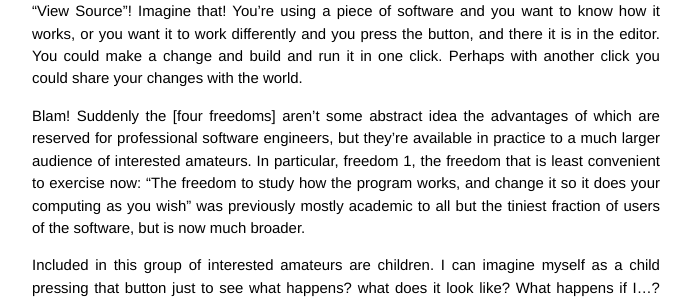
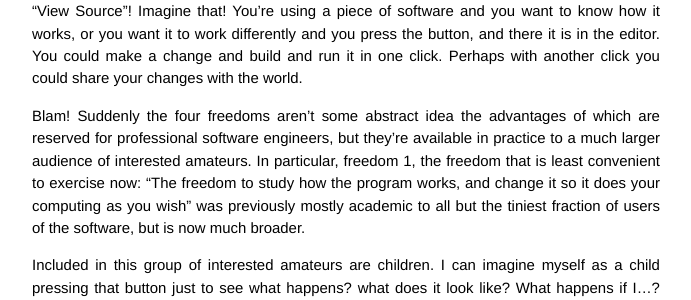
Before and after one commit to wmanley/wmanley.github.io, a Jekyll site: the page built from _posts/2020-05-25-unlock-software-freedom-one-by-using-better-tools.markdown, in a window 1280 px wide and 900 px high, scrolled down 482 px. Shown: the part 153-453 px from the top of the window, without its empty margins (294-985 px from the left). Built offline with Jekyll 4.4.1, drawn with Linux system fonts in a browser that asks for light colours.

```diff
--- a/_posts/2020-05-25-unlock-software-freedom-one-by-using-better-tools.markdown
+++ b/_posts/2020-05-25-unlock-software-freedom-one-by-using-better-tools.markdown
@@ -14,7 +14,7 @@ In practice if you want to make a modification to your system it's a massive bal
 
 Back in 2006 (I think) there was the project called [One Laptop Per Child][olpc].  One of the ideas behind it was that not only was this a tool to enable children in the developing world to do things like wikipedia access, word processing, and spreadsheets, but that it was a tool that they could mould themselves.  They could change any part of the software that made up the device, safely, in such a way that they couldn't brick the device and any changes were easily revertible.  The thing that really captured my imagination was a button on the keyboard labelled "View Source"!  Imagine that!  You're using a piece of software and you want to know how it works, or you want it to work differently and you press the button, and there it is in the editor.  You could make a change and build and run it in one click. Perhaps with another click you could share your changes with the world.
 
-Blam! Suddenly the [four freedoms] aren't some abstract idea the advantages of which are reserved for professional software engineers, but they're available in practice to a much larger audience of interested amateurs.  In particular, freedom 1, the freedom that is least convenient to exercise now:  "The freedom to study how the program works, and change it so it does your computing as you wish" was previously mostly academic to all but the tiniest fraction of users of the software, but is now much broader.
+Blam! Suddenly the four freedoms aren't some abstract idea the advantages of which are reserved for professional software engineers, but they're available in practice to a much larger audience of interested amateurs.  In particular, freedom 1, the freedom that is least convenient to exercise now:  "The freedom to study how the program works, and change it so it does your computing as you wish" was previously mostly academic to all but the tiniest fraction of users of the software, but is now much broader.
 
 Included in this group of interested amateurs are children.  I can imagine myself as a child pressing that button just to see what happens? what does it look like? What happens if I...?  Suddenly it becomes play rather than study and discipline and work.
 
```
